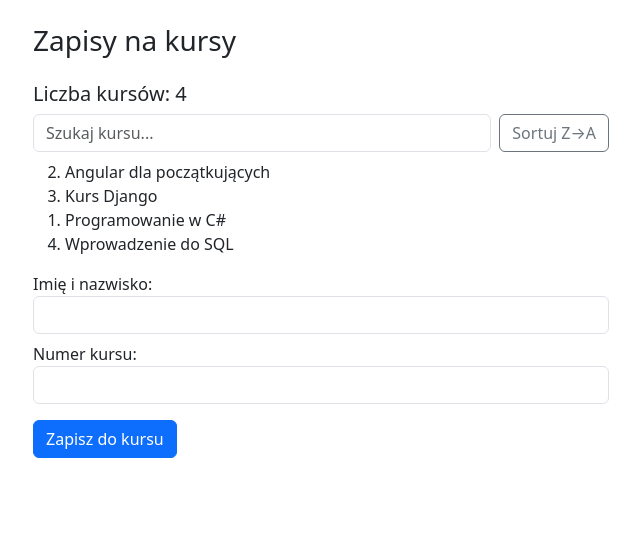
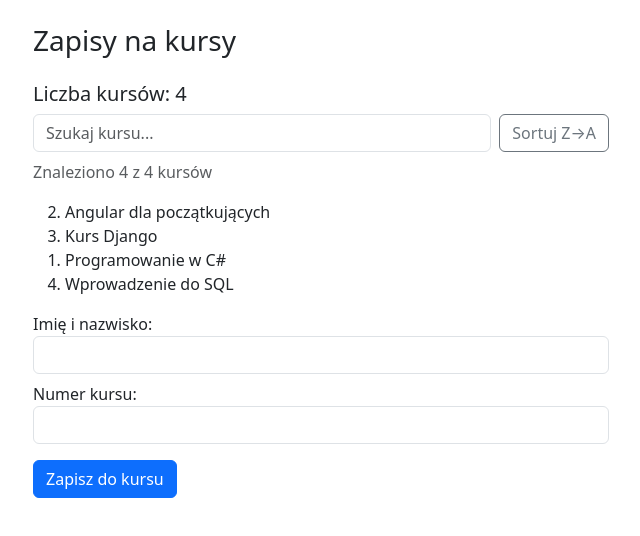
Before and after one commit to Sieniaq/AplikacjeWeboweZSL, a React (Vite) app in the folder zadania/mb07/: page / in a window 1280 px wide. Shown: the top 536 px of the page, without its empty margins (319-959 px from the left). Built offline with nearby package versions, Linux system fonts and the light colour scheme.

Commit message:
MB7: licznik wynikow wyszukiwania

```diff
--- a/zadania/mb07/src/App.jsx
+++ b/zadania/mb07/src/App.jsx
@@ -55,7 +55,9 @@ function App() {
           Sortuj {rosnaco ? 'Z→A' : 'A→Z'}
         </button>
       </div>
-
+      <p className="text-body-secondary">
+        Znaleziono {widoczne.length} z {kursy.length} kursów
+      </p>
       <ol>
         {widoczne.map(({ kurs, numer }) => (
           <li key={numer} value={numer}>{kurs}</li>
```
